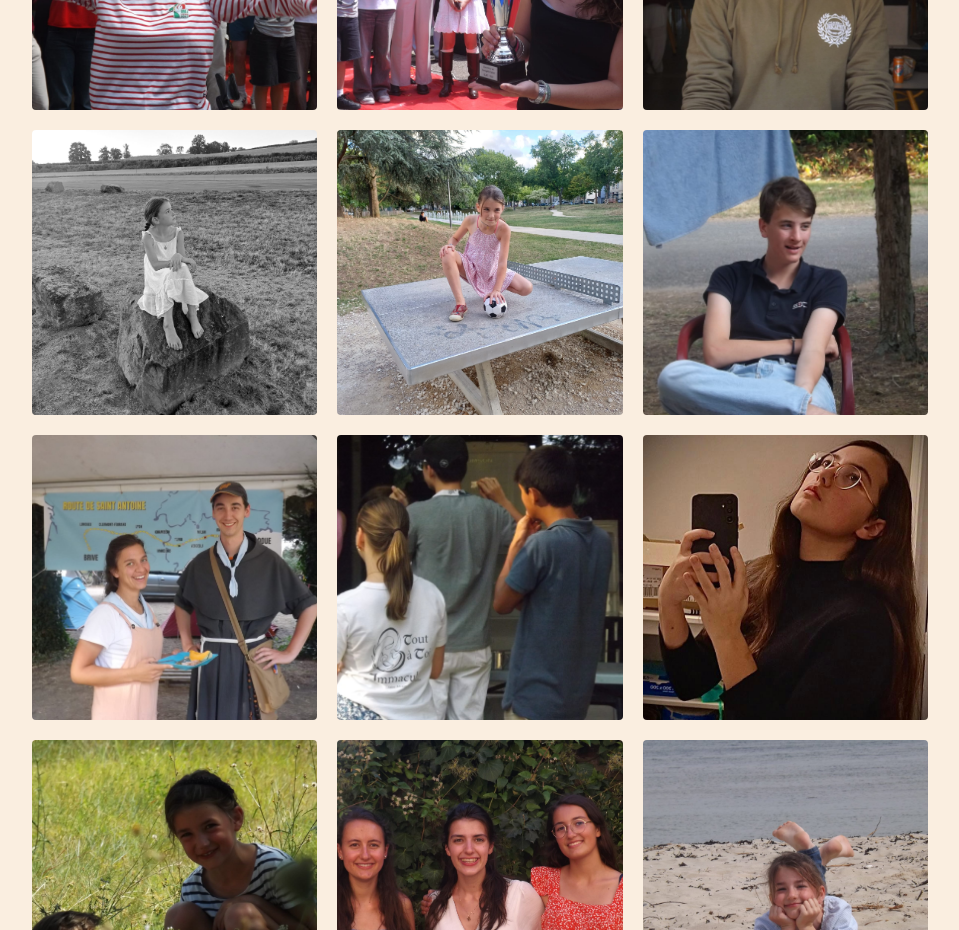
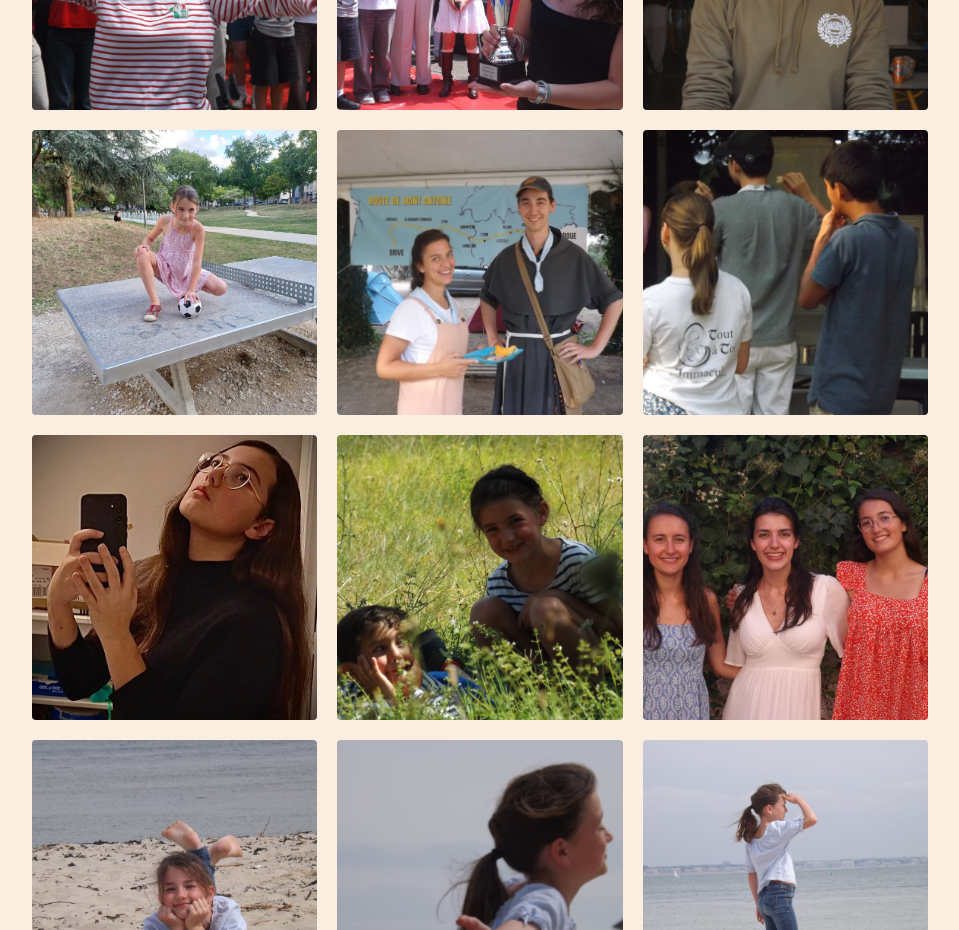
Before and after one commit to Loxiary/jdk_portfolio.github.io, a website: page index.html in a window 1280 px wide. Shown: the part 3820-4750 px from the top of the page, without its empty margins (160-1119 px from the left). Drawn offline with Linux system fonts and the light colour scheme.

Commit message:
remove photos

```diff
--- a/index.html
+++ b/index.html
@@ -100,9 +100,7 @@
                 <div class="gallery-item"><img loading="lazy" src="public/images/photos/photo_31.jpeg" alt="Photo 31"></div>
                 <div class="gallery-item"><img loading="lazy" src="public/images/photos/photo_32.jpeg" alt="Photo 32"></div>
                 <div class="gallery-item"><img loading="lazy" src="public/images/photos/photo_34.jpeg" alt="Photo 34"></div>
-                <div class="gallery-item"><img loading="lazy" src="public/images/photos/photo_35.jpeg" alt="Photo 35"></div>
                 <div class="gallery-item"><img loading="lazy" src="public/images/photos/photo_36.jpeg" alt="Photo 36"></div>
-                <div class="gallery-item"><img loading="lazy" src="public/images/photos/photo_37.jpeg" alt="Photo 37"></div>
                 <div class="gallery-item"><img loading="lazy" src="public/images/photos/photo_38.jpeg" alt="Photo 38"></div>
                 <div class="gallery-item"><img loading="lazy" src="public/images/photos/photo_39.jpeg" alt="Photo 39"></div>
                 <div class="gallery-item"><img loading="lazy" src="public/images/photos/photo_40.jpeg" alt="Photo 40"></div>
```
